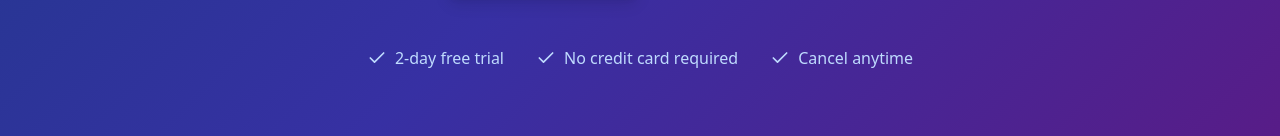
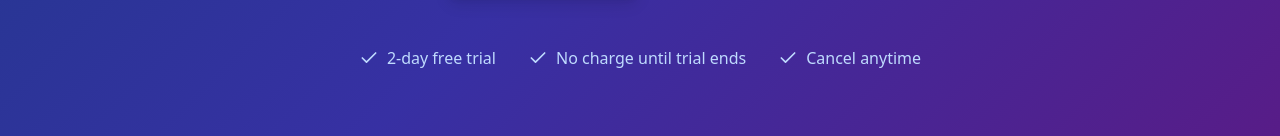
Before and after one commit to tibby007/micro-ticket-engine, a React (Vite) app: page / in a window 1280 px wide. Shown: the part 491-627 px from the top of the page. Built offline with nearby package versions, Linux system fonts and the light colour scheme; no server answers.

Commit message:
Update trial messaging to clarify credit card requirement

```diff
--- a/src/components/PricingTable.tsx
+++ b/src/components/PricingTable.tsx
@@ -75,11 +75,11 @@ export function PricingTable() {
           Choose Your Plan
         </h2>
         <p className="text-xl text-gray-600 mb-6">
-          Start with a 2-day free trial. No credit card required.
+          Start with a 2-day free trial. Credit card required, but no charge until trial ends.
         </p>
         <div className="inline-flex items-center space-x-2 bg-green-100 text-green-800 px-4 py-2 rounded-full">
           <Sparkles className="w-4 h-4" />
-          <span className="font-medium">All plans include 2-day free trial</span>
+          <span className="font-medium">2-day free trial • No charge until trial ends</span>
         </div>
       </div>
 
@@ -111,7 +111,7 @@ export function PricingTable() {
                 ${plan.price}
                 <span className="text-lg text-gray-500 font-normal">/month</span>
               </div>
-              <p className="text-green-600 font-medium">2-day free trial included</p>
+              <p className="text-green-600 font-medium">2-day free trial • No charge until trial ends</p>
             </div>
 
             <div className="space-y-6 mb-8">
--- a/src/pages/AuthPage.tsx
+++ b/src/pages/AuthPage.tsx
@@ -78,7 +78,7 @@ export function AuthPage() {
                 {isLogin ? 'Welcome Back' : 'Start Your Free Trial'}
               </h2>
               <p className="text-blue-200">
-                {isLogin ? 'Sign in to your account' : '2-day free trial • No credit card required'}
+                {isLogin ? 'Sign in to your account' : '2-day free trial • No charge until trial ends'}
               </p>
             </div>
 
@@ -161,7 +161,7 @@ export function AuthPage() {
             {!isLogin && (
               <div className="mt-6 p-4 bg-green-500/20 border border-green-400/50 rounded-lg">
                 <p className="text-green-200 text-sm text-center">
-                  🎉 2-day free trial includes full access to all features
+                  🎉 2-day free trial • Credit card required but no charge until trial ends
                 </p>
               </div>
             )}
--- a/src/pages/LandingPage.tsx
+++ b/src/pages/LandingPage.tsx
@@ -111,7 +111,7 @@ export function LandingPage() {
               </div>
               <div className="flex items-center space-x-2">
                 <Check className="w-5 h-5" />
-                <span>No credit card required</span>
+                <span>No charge until trial ends</span>
               </div>
               <div className="flex items-center space-x-2">
                 <Check className="w-5 h-5" />
@@ -259,7 +259,7 @@ export function LandingPage() {
             </h2>
             <p className="text-xl text-blue-200 mb-8">
               Join hundreds of successful brokers who are already using MicroTix to grow their business.
-              Start your free trial today - no credit card required.
+              Start your free trial today - no charge until trial ends.
             </p>
             <div className="flex flex-col sm:flex-row gap-4 justify-center">
               <Link
```
